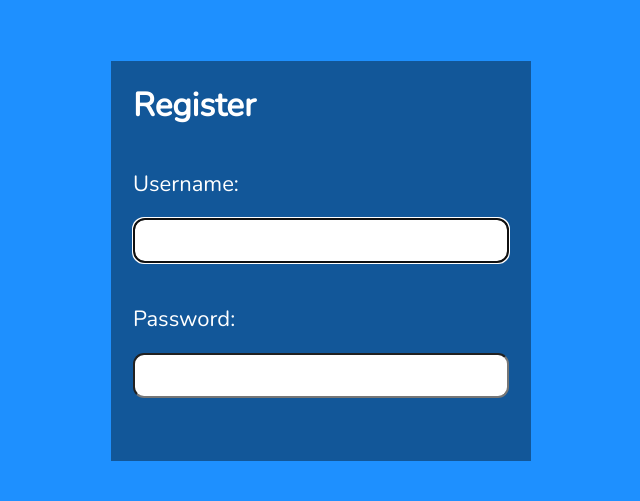
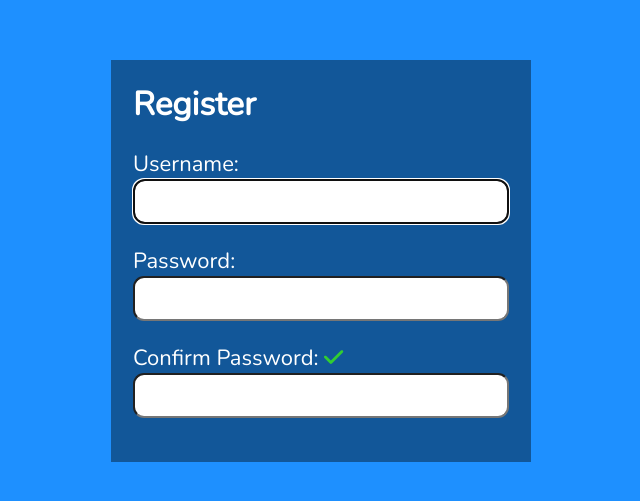
Before and after one commit to siddhantmendhe/AuthenticationApp, a React (Create React App) app in the folder authenticationapp/: page / in a window 1280 px wide. Shown: the part 139-640 px from the top of the page, without its empty margins (319-959 px from the left). Built offline with nearby package versions, Linux system fonts and the light colour scheme.

Commit message:
confirm password validation completed

```diff
--- a/authenticationapp/src/Register.js
+++ b/authenticationapp/src/Register.js
@@ -91,13 +91,13 @@ const Register = () => {
           </span>
         </label>
         <input
-        type="text"
-        id="passworld"
+        type="password"
+        id="password"
         autoComplete="off"
         onChange={(e)=> setPwd(e.target.value)}
         required
         aria-invalid={validPwd? "false":"true"}
-        aria-describedby="uninote"
+        aria-describedby="pwdnote"
         onFocus={()=>setPwdFocus(true)}
         onBlur={()=>setPwdFocus(false)}
         />
@@ -111,6 +111,32 @@ const Register = () => {
           <span aria-label="dollar sing">$</span><span aria-label="percent">%</span>
         </p>
 
+        <label htmlFor="confirm_pwd">
+          Confirm Password:
+          <span className={validMatch? "valid": "hide"}>
+            <FontAwesomeIcon icon={faCheck}/>
+            </span>
+          <span className={validMatch || !matchPwd ? "hide":"invalid"}>
+            <FontAwesomeIcon icon ={faTimes}/>
+          </span>
+        </label>
+        <input
+        type="password"
+        id="confirm_pwd"
+        autoComplete="off"
+        onChange={(e)=> setMathcPwd(e.target.value)}
+        required
+        aria-invalid={validMatch? "false":"true"}
+        aria-describedby="confirmnote"
+        onFocus={()=>setPwdFocus(true)}
+        onBlur={()=>setPwdFocus(false)}
+        />
+        <p id="confirmnote" className={matchFocus && matchPwd && !validMatch ? "instructions":"offscreen"}>
+          <FontAwesomeIcon icon={faInfoCircle}/>
+          Must match the first password input field.
+
+
+        </p>
       </form>
 
     </section>
```
